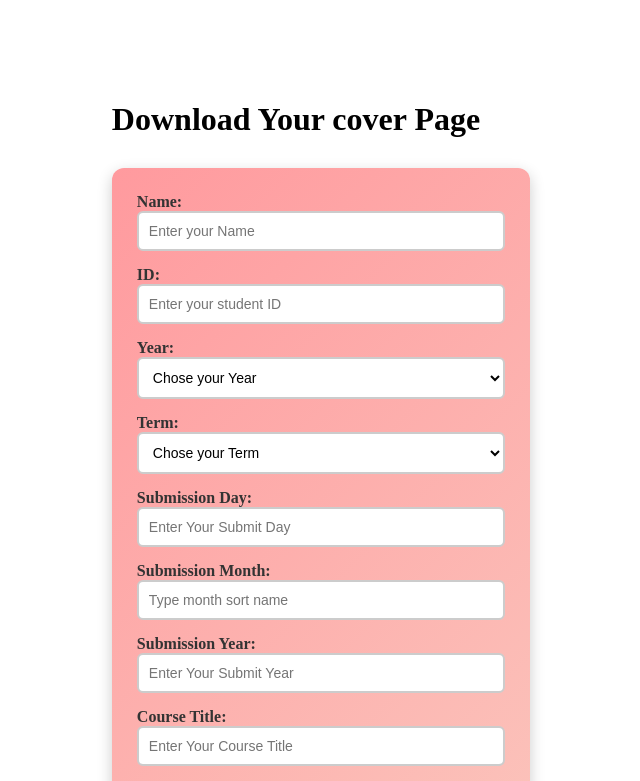
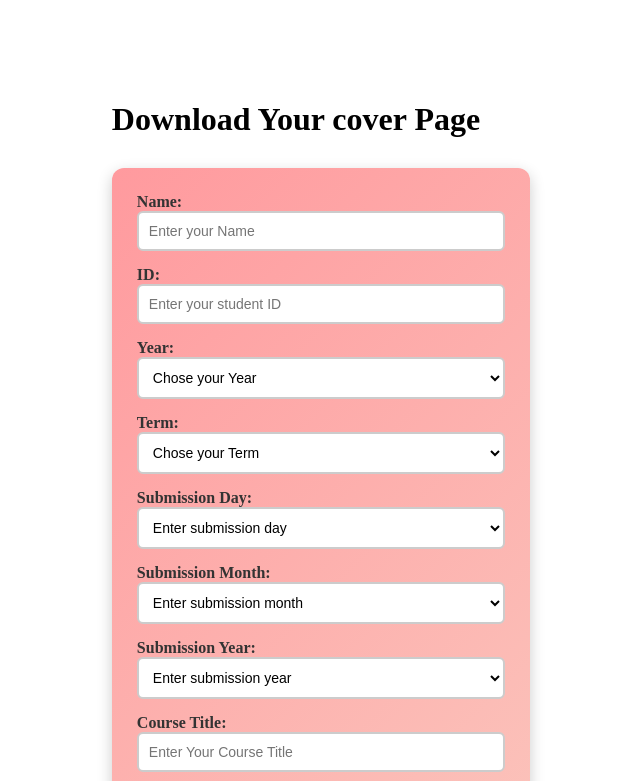
Before and after one commit to MottuqeBrid/cover-page-maker, a React (Vite) app: page / in a window 1280 px wide. Shown: the top 781 px of the page, without its empty margins (344-984 px from the left). Built offline with nearby package versions, Linux system fonts and the light colour scheme.

Commit message:
update day month year

```diff
--- a/src/component/InputFild.jsx
+++ b/src/component/InputFild.jsx
@@ -58,33 +58,96 @@ const InputFild = ({ handleChange, handleSubmit }) => {
 
       <label htmlFor="day">
         Submission Day:{" "}
-        <input
+        {/* <input
           id="day"
           placeholder="Enter Your Submit Day"
           name="day"
           required
           type="text"
-        />
+        /> */}
+        <select name="day" id="day">
+          <option>Enter submission day</option>
+          <option value="1">1</option>
+          <option value="2">2</option>
+          <option value="3">3</option>
+          <option value="4">4</option>
+          <option value="5">5</option>
+          <option value="6">6</option>
+          <option value="7">7</option>
+          <option value="8">8</option>
+          <option value="9">9</option>
+          <option value="10">10</option>
+          <option value="11">11</option>
+          <option value="12">12</option>
+          <option value="13">13</option>
+          <option value="14">14</option>
+          <option value="15">15</option>
+          <option value="16">16</option>
+          <option value="17">17</option>
+          <option value="18">18</option>
+          <option value="19">19</option>
+          <option value="20">20</option>
+          <option value="21">21</option>
+          <option value="22">22</option>
+          <option value="23">23</option>
+          <option value="24">24</option>
+          <option value="25">25</option>
+          <option value="26">26</option>
+          <option value="27">27</option>
+          <option value="28">28</option>
+          <option value="29">29</option>
+          <option value="30">30</option>
+          <option value="31">31</option>
+        </select>
       </label>
       <label htmlFor="month">
         Submission Month:
-        <input
+        {/* <input
           id="month"
           placeholder="Type month sort name"
           name="month"
           type="text"
           required
-        />
+        /> */}
+        <select name="month" id="month" required>
+          <option>Enter submission month</option>
+          <option value="Jan">Jan</option>
+          <option value="Feb">Feb</option>
+          <option value="Mar">Mar</option>
+          <option value="Apr">Apr</option>
+          <option value="May">May</option>
+          <option value="Jun">Jun</option>
+          <option value="Jul">Jul</option>
+          <option value="Aug">Aug</option>
+          <option value="Sep">Sep</option>
+          <option value="Oct">Oct</option>
+          <option value="Nov">Nov</option>
+          <option value="Dec">Dec</option>
+        </select>
       </label>
       <label htmlFor="dyear">
         Submission Year:
-        <input
+        {/* <input
           required
           id="dyear"
           placeholder="Enter Your Submit Year"
           name="dyear"
           type="text"
-        />
+        /> */}
+        <select name="dyear" id="dyear">
+          <option>Enter submission year</option>
+          <option value="2020">2020</option>
+          <option value="2021">2021</option>
+          <option value="2022">2022</option>
+          <option value="2023">2023</option>
+          <option value="2024">2024</option>
+          <option value="2025">2025</option>
+          <option value="2026">2026</option>
+          <option value="2027">2027</option>
+          <option value="2028">2028</option>
+          <option value="2029">2029</option>
+          <option value="2030">2030</option>
+        </select>
       </label>
       <label htmlFor="courseTitle">
         Course Title:{" "}
@@ -117,9 +180,9 @@ const InputFild = ({ handleChange, handleSubmit }) => {
         ></textarea>
       </label>
       <label htmlFor="submitToDetail">
-        Submitted To Details:
+        Submitted To:
         <textarea
-          placeholder="Enter Your Submit Address"
+          placeholder="Enter address(Name, Discipline, University etc.)"
           id="submitToDetail"
           name="submitToDetail"
           type="text"
```
